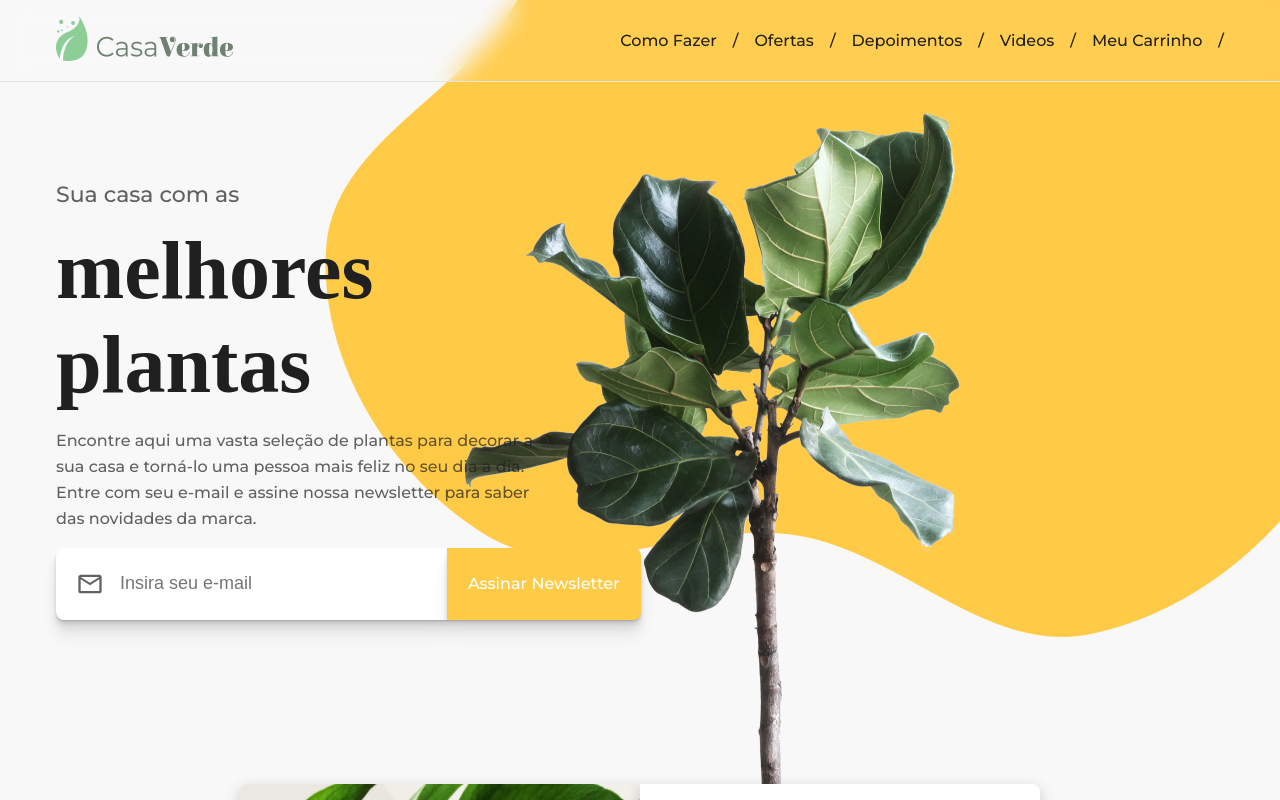
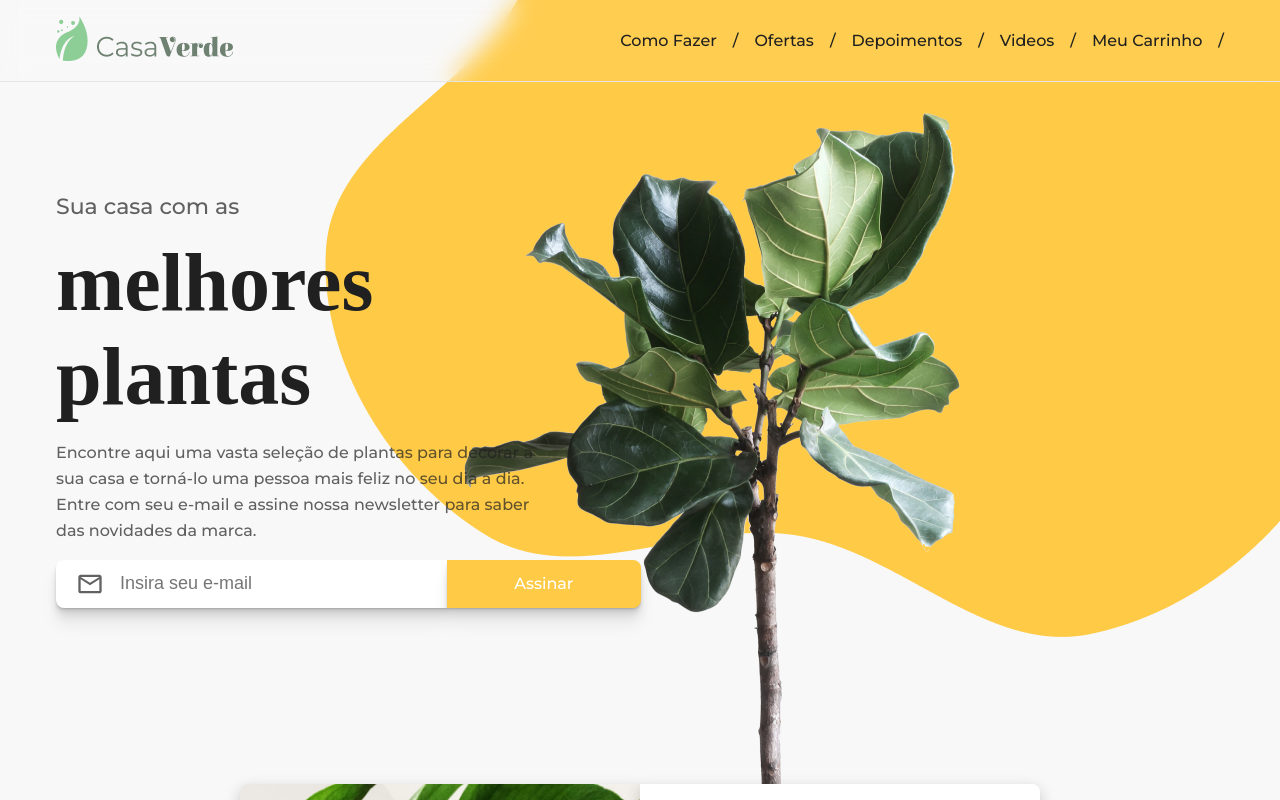
Before and after one commit to MatheusAltrao/CasaVerde, a React (Vite) app: page / in a window 1280 px wide. Shown: the top 800 px of the page. Built offline with nearby package versions, Linux system fonts and the light colour scheme; a web font is replaced by a local one.

Commit message:
fixed bug in bar newsletter

```diff
--- a/src/Components/Newslatter/Newslatter.jsx
+++ b/src/Components/Newslatter/Newslatter.jsx
@@ -8,7 +8,7 @@ const Newslatter = () => {
 
       <input className='input-newsletter' type="text" placeholder='Insira seu e-mail' />
       <MdOutlineEmail className='icon-email opacity' />
-      <button className='buttton-newsletter subtitle'>Assinar Newsletter</button>
+      <button className='buttton-newsletter subtitle'>Assinar</button>
     </div>
   )
 }
--- a/src/Components/Newslatter/style.css
+++ b/src/Components/Newslatter/style.css
@@ -13,12 +13,11 @@
   font-size: 28px;
   color: var(--text-color);
   left: 20px;
-
   transition: all 0.3s ease;
 }
 
 .input-newsletter {
-  height: 72px;
+  height: 48px;
 
   width: 24.43rem;
   border: none;
@@ -35,7 +34,7 @@
 }
 
 .buttton-newsletter {
-  height: 72px;
+  height: 48px;
   width: 100%;
   width: 12.12rem;
 
@@ -55,15 +54,7 @@
 }
 
 @media (width<700px) {
-  .newsletter {
-    display: flex;
-    align-items: center;
-    justify-content: center;
 
-    flex-direction: column;
-
-    width: 100%;
-  }
 
   .input-newsletter {
     width: 100%;
@@ -75,7 +66,7 @@
     font-size: 28px;
     color: var(--text-color);
     left: 20px;
-    top: 25px;
+    top: 10px;
 
     transition: all 0.3s ease;
 
@@ -84,7 +75,8 @@
 
   .buttton-newsletter {
 
-    width: 100%;
+    width: 100px;
+
     border-radius: 0px;
 
   }
```
